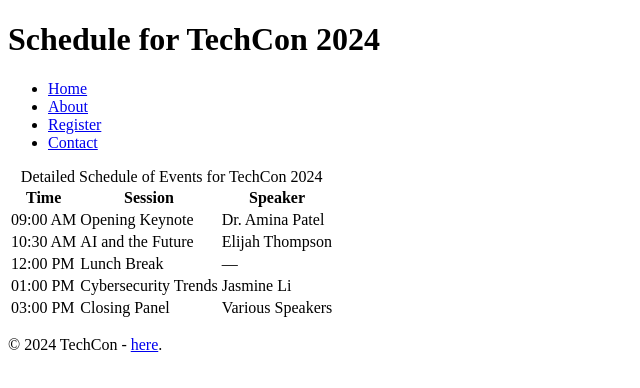
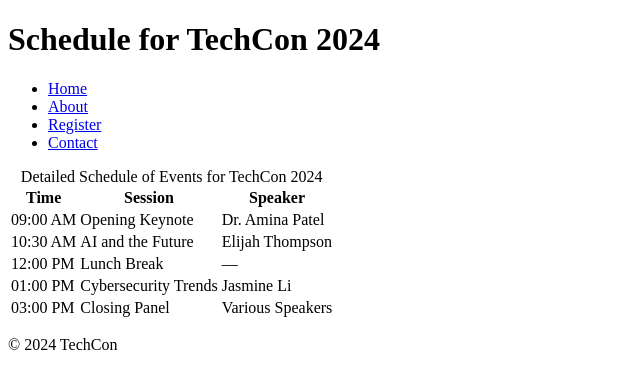
Before and after one commit to mihretkee/TechCon_HTML, a plain HTML site: page techcon_website/schedule.html in a window 1280 px wide. Shown: the full height of the page, 0-640 px from the left. Drawn offline with Linux system fonts and the light colour scheme.

```diff
--- a/techcon_website/schedule.html
+++ b/techcon_website/schedule.html
@@ -58,7 +58,7 @@
     </main>
 
     <footer>
-        <p>&copy; 2024 TechCon - <a href="https://yourprofile.com" target="_blank">here</a>.</p>
+        <p>&copy; 2024 TechCon</p>
     </footer>
 </body>
 </html>
```
